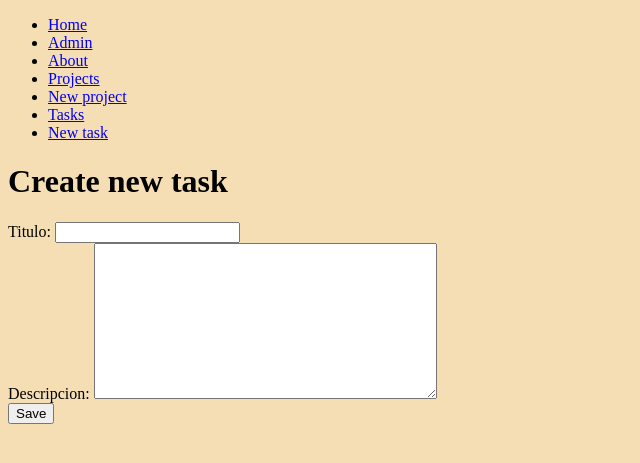
After one commit to JuanRM-02/primer-proyecto-con-django, a Django app: page /create_task/ in a window 1280 px wide. The commit adds this page. Shown: the top 463 px of the page, without its empty margins (0-640 px from the left). Run offline with Django 4.2, Linux system fonts and the light colour scheme.

Commit message:
Agrego static

```diff
--- /dev/null
+++ b/myapp/forms.py
@@ -0,0 +1,11 @@
+from django import forms
+
+
+class Create_new_task(forms.Form):
+    title = forms.CharField(label='Titulo', max_length=200, required=True)
+    description = forms.CharField(label='Descripcion', widget=forms.Textarea)
+
+
+
+class Create_new_project(forms.Form):
+    name = forms.CharField(label='Nombre', max_length=200, required=True)
--- /dev/null
+++ b/myapp/static/main.css
@@ -0,0 +1,3 @@
+body{
+    background-color: wheat;
+}
--- a/myapp/templates/about.html
+++ b/myapp/templates/about.html
@@ -2,7 +2,7 @@
 
 {% block content %}
 
-<h1>{{username}}</h1>
-<p>{% lorem 1 b random %}</p>
+    <h1>{{username}}</h1>
+    <p>{% lorem 1 b random %}</p>
 
 {% endblock %}
--- a/myapp/templates/base.html
+++ b/myapp/templates/base.html
@@ -1,11 +1,28 @@
+{% load static %}
+<!DOCTYPE html>
+<html lang="es">
+<head>
+    <meta charset="UTF-8">
+    <meta http-equiv="X-UA-Compatible" content="IE=edge">
+    <meta name="viewport" content="width=device-width, initial-scale=1.0">
+    <link rel="stylesheet" href="{% static 'main.css' %}">
+    <title>Django Projects</title>
+</head>
+<body>
     <nav>
         <ul>
-        <li><a href='/'>Home</a></li>
-        <li><a href='/about'>About</a></li>
-        <li><a href='/projects'>Projects</a></li>
-        <li><a href='/tasks'>Tasks</a></li>
+            <li><a href="{% url 'index' %}">Home</a></li>
+            <li><a href="/admin">Admin</a></li>
+            <li><a href="{% url 'about' %}">About</a></li>
+            <li><a href="{% url 'projects' %}">Projects</a></li>
+            <li><a href="{% url 'create_project' %}">New project</a></li>
+            <li><a href="{% url 'tasks' %}">Tasks</a></li>
+            <li><a href="{% url 'create_task' %}">New task</a></li>
         </ul>
     </nav>
 
     {% block content %}
     {% endblock %}
+
+</body>
+</html>
--- /dev/null
+++ b/myapp/templates/create_task.html
@@ -0,0 +1,11 @@
+{% extends 'base.html' %}
+
+{% block content %}
+
+    <h1>Create new task</h1>
+    <form method="POST">
+        {% csrf_token %}
+        {{form.as_div}}
+        <button>Save</button>
+    </form>
+{% endblock  %}
--- a/myapp/urls.py
+++ b/myapp/urls.py
@@ -4,9 +4,11 @@ from .views import *
 
 
 urlpatterns = [
-    path('', index),
-    path('about/', about),
-    path('user/', user),
-    path('projects/', projects),
-    path('tasks/', tasks),
+    path('', index, name='index'),
+    path('about/', about, name='about'),
+    path('user/', user, name='user'),
+    path('projects/', projects, name='projects'),
+    path('create_project/', create_project, name='create_project'),
+    path('tasks/', tasks, name='tasks'),
+    path('create_task/', create_task, name='create_task'),
 ]
--- a/myapp/views.py
+++ b/myapp/views.py
@@ -1,9 +1,10 @@
-from django.shortcuts import render
+from django.shortcuts import render, redirect
 from django.http import HttpResponse, JsonResponse
-from django.shortcuts import get_object_or_404
+
 
 # Create your views here.
 from .models import Project, Task
+from .forms import Create_new_project, Create_new_task
 
 
 def index(request):
@@ -31,3 +32,19 @@ def tasks(request):
     # task = get_object_or_404(Task, id=id)
     tasks = Task.objects.all()
     return render(request, 'tasks.html', {'tasks': tasks})
+
+
+def create_task(request):
+    if request.method == 'GET':
+        return render(request, 'create_task.html', {'form': Create_new_task()})
+    else:
+        Task.objects.create(title=request.POST['title'], description=request.POST['description'], project_id=3)
+        return redirect('tasks')
+
+
+def create_project(request):
+    if request.method == 'GET':
+        return render(request, 'create_project.html', {'form': Create_new_project()})
+    else:
+        Project.objects.create(name=request.POST['name'])
+        return redirect('projects')
--- a/mysite/settings.py
+++ b/mysite/settings.py
@@ -116,7 +116,7 @@ USE_TZ = True
 # Static files (CSS, JavaScript, Images)
 # https://docs.djangoproject.com/en/4.1/howto/static-files/
 
-STATIC_URL = 'static/'
+STATIC_URL = '/static/'
 
 # Default primary key field type
 # https://docs.djangoproject.com/en/4.1/ref/settings/#default-auto-field
```
Also changed, not shown: myapp/templates/create_project.html (added, +12 -0 lines), myapp/templates/index.html (+5 -2 lines), myapp/templates/projects.html (+4 -4 lines), db.sqlite3, myapp/static/init.png (added), myapp/templates/tasks.html (indentation only), 1 other file. Lines whose indentation alone changed are shown as unchanged.
